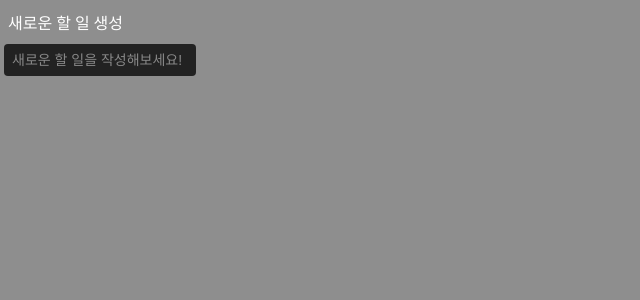
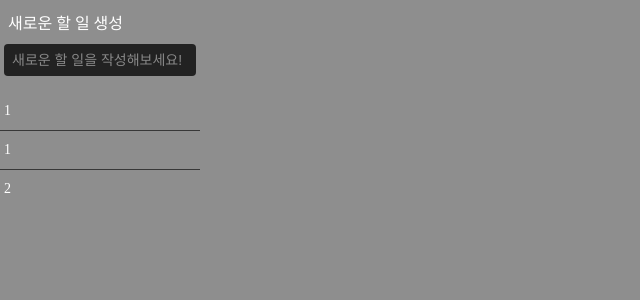
Before and after one commit to Choi-Jinwoo/soft-todo, a React (Create React App) app: page / in a window 1280 px wide. Shown: the top 300 px of the page, without its empty margins (0-640 px from the left). Built offline with nearby package versions, Linux system fonts and the light colour scheme.

Commit message:
remove: Unused React import

```diff
--- a/src/App.tsx
+++ b/src/App.tsx
@@ -1,11 +1,10 @@
-import React from "react";
-import TodoForm from "./components/TodoForm";
+import TodoList from "./components/TodoList";
 import "./styles/reset.css";
 
 function App() {
   return (
     <div className="App">
-      <TodoForm />
+      <TodoList />
     </div>
   );
 }
--- a/src/components/TodoForm/index.tsx
+++ b/src/components/TodoForm/index.tsx
@@ -1,4 +1,4 @@
-import React, { ChangeEventHandler, useState } from "react";
+import { ChangeEventHandler, useState } from "react";
 
 import "./index.css";
 
```
